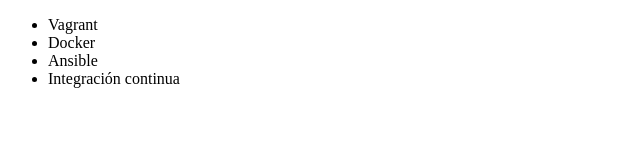
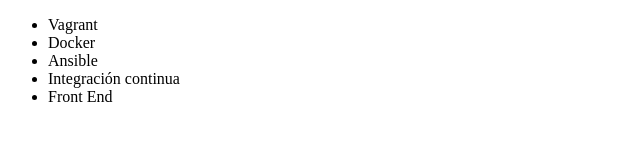
Before and after one commit to cotejara/Alura-Curso-GIT, a plain HTML site: page index.html in a window 1280 px wide. Shown: the full height of the page, 0-640 px from the left. Drawn offline with Linux system fonts and the light colour scheme.

Commit message:
se agrega nueva lista front end

```diff
--- a/index.html
+++ b/index.html
@@ -10,6 +10,7 @@
          <li> Docker </li>
          <li> Ansible </li>
          <li> Integración continua </li>
+         <li> Front End </li>
      </ul>
 </body>
 </html>
```
